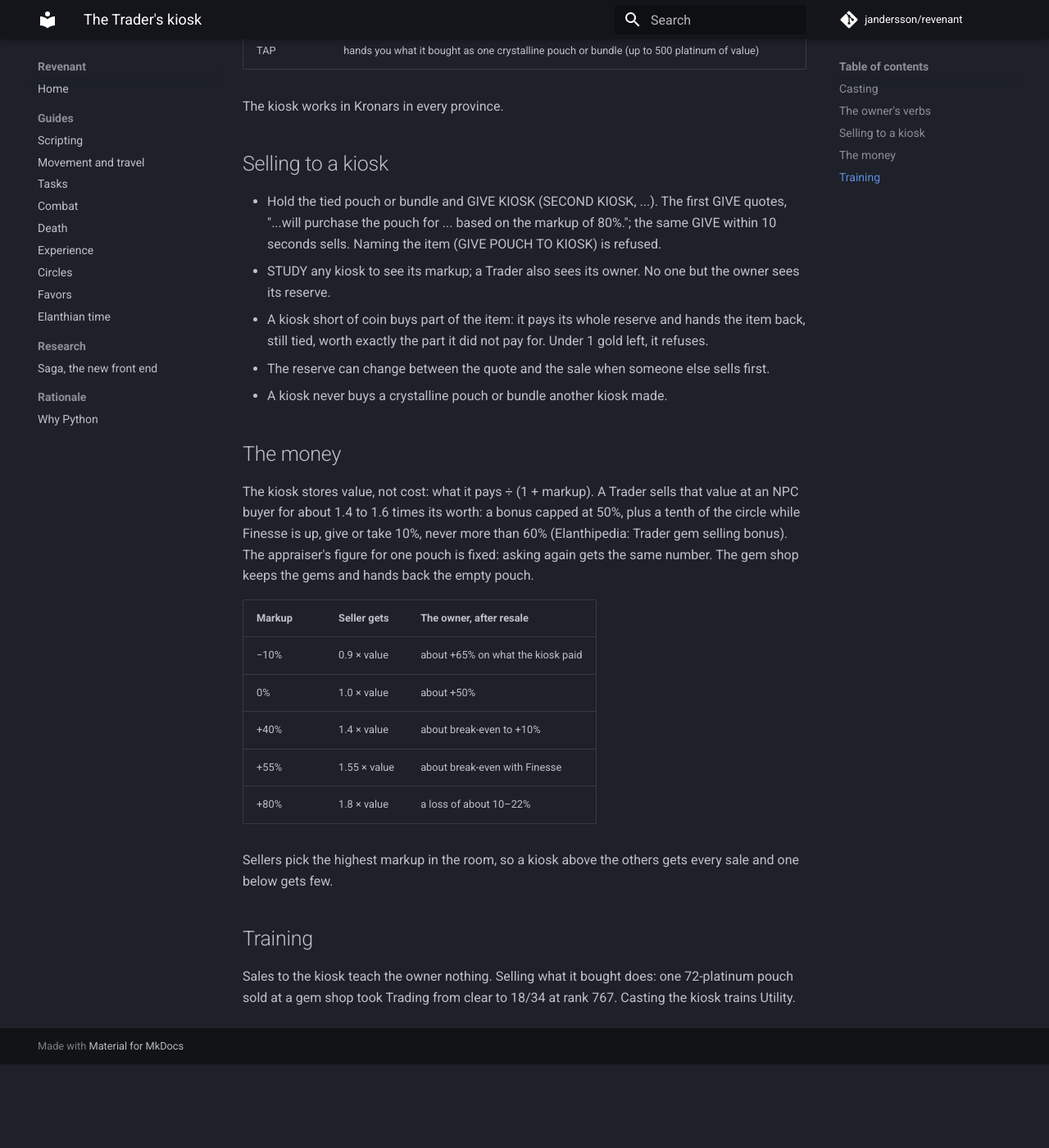
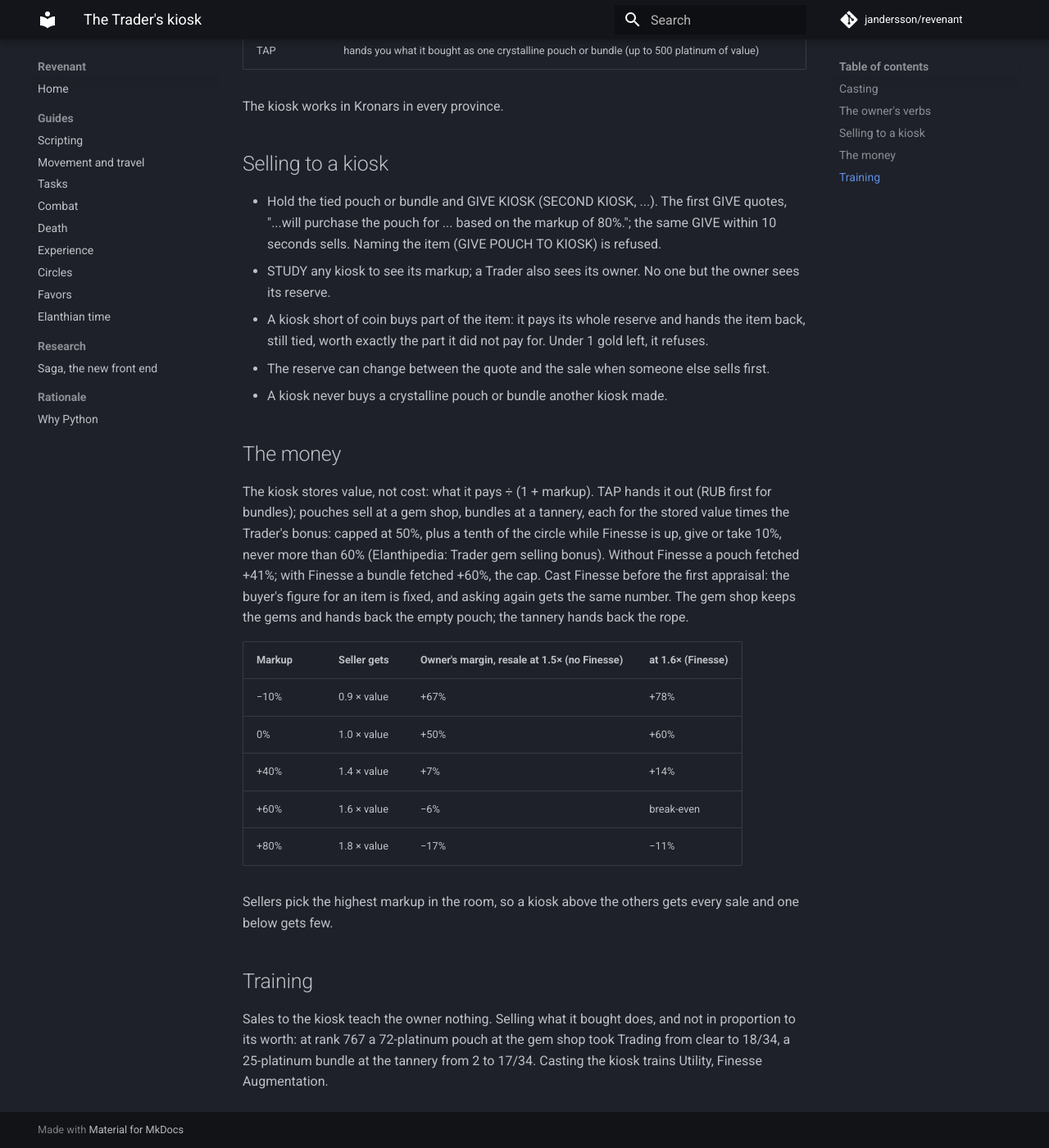
Before and after one commit to jandersson/revenant, an MkDocs documentation site: the page built from docs/kiosk.md, in a window 1280 px wide and 1400 px high, scrolled down 1015 px. Shown: the whole window at 82% size. Built offline with MkDocs 1.6.1 and Material for MkDocs 9.7.7, drawn with Linux system fonts in a browser that asks for light colours; comment, search, counter and statistics services are not loaded; before the commit the page ends 2313 px from its top, so only the background shows below that.

Commit message:
docs(kiosk): Finesse lifts the resale to the 60% cap; bundles resell and teach Trading too
The kiosk's stored bundles, TAPped after a RUB and sold at the tannery
with Finesse up, fetched 1.60x their value, the NPC buyers' cap; the
pouch without Finesse had fetched 1.41x. The margin table gains a
column for each, break-even sits at +60% with Finesse, and the bundle's
sale took Trading 2 -> 17/34 against the pouch's 0 -> 18/34 at nearly
three times the value. learnings.md: CAST after "fully prepared", not
after a polled casttime of 0.

Co-Authored-By: Claude Opus 5.5 <noreply@anthropic.com>

```diff
--- a/docs/kiosk.md
+++ b/docs/kiosk.md
@@ -33,18 +33,18 @@ The kiosk works in Kronars in every province.
 
 ## The money
 
-The kiosk stores value, not cost: what it pays ÷ (1 + markup). A Trader sells that value at an NPC buyer for about 1.4 to 1.6 times its worth: a bonus capped at 50%, plus a tenth of the circle while Finesse is up, give or take 10%, never more than 60% (Elanthipedia: Trader gem selling bonus). The appraiser's figure for one pouch is fixed: asking again gets the same number. The gem shop keeps the gems and hands back the empty pouch.
+The kiosk stores value, not cost: what it pays ÷ (1 + markup). TAP hands it out (RUB first for bundles); pouches sell at a gem shop, bundles at a tannery, each for the stored value times the Trader's bonus: capped at 50%, plus a tenth of the circle while Finesse is up, give or take 10%, never more than 60% (Elanthipedia: Trader gem selling bonus). Without Finesse a pouch fetched +41%; with Finesse a bundle fetched +60%, the cap. Cast Finesse before the first appraisal: the buyer's figure for an item is fixed, and asking again gets the same number. The gem shop keeps the gems and hands back the empty pouch; the tannery hands back the rope.
 
-| Markup | Seller gets | The owner, after resale |
-|---|---|---|
-| −10% | 0.9 × value | about +65% on what the kiosk paid |
-| 0% | 1.0 × value | about +50% |
-| +40% | 1.4 × value | about break-even to +10% |
-| +55% | 1.55 × value | about break-even with Finesse |
-| +80% | 1.8 × value | a loss of about 10–22% |
+| Markup | Seller gets | Owner's margin, resale at 1.5× (no Finesse) | at 1.6× (Finesse) |
+|---|---|---|---|
+| −10% | 0.9 × value | +67% | +78% |
+| 0% | 1.0 × value | +50% | +60% |
+| +40% | 1.4 × value | +7% | +14% |
+| +60% | 1.6 × value | −6% | break-even |
+| +80% | 1.8 × value | −17% | −11% |
 
 Sellers pick the highest markup in the room, so a kiosk above the others gets every sale and one below gets few.
 
 ## Training
 
-Sales to the kiosk teach the owner nothing. Selling what it bought does: one 72-platinum pouch sold at a gem shop took Trading from clear to 18/34 at rank 767. Casting the kiosk trains Utility.
+Sales to the kiosk teach the owner nothing. Selling what it bought does, and not in proportion to its worth: at rank 767 a 72-platinum pouch at the gem shop took Trading from clear to 18/34, a 25-platinum bundle at the tannery from 2 to 17/34. Casting the kiosk trains Utility, Finesse Augmentation.
```
Also changed, not shown: .claude/learnings.md (+6 -0 lines).
